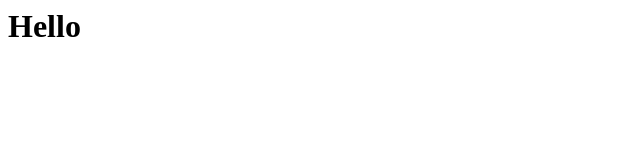
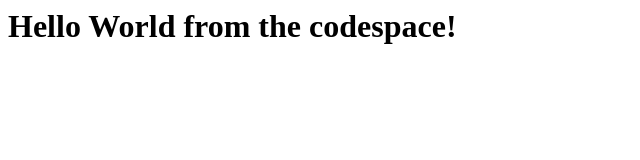
Before and after one commit to smillerr/skills-code-with-codespaces, a plain HTML site: page index.html in a window 1280 px wide. Shown: the whole page, without its empty margins (0-640 px from the left). Drawn offline with Linux system fonts and the light colour scheme.

Commit message:
[ADD] Setting up codespace for the first time

```diff
--- a/index.html
+++ b/index.html
@@ -1,3 +1,3 @@
 <html>
-  <h1>Hello</h1>
+  <h1>Hello World from the codespace!</h1>
 </html>
```
